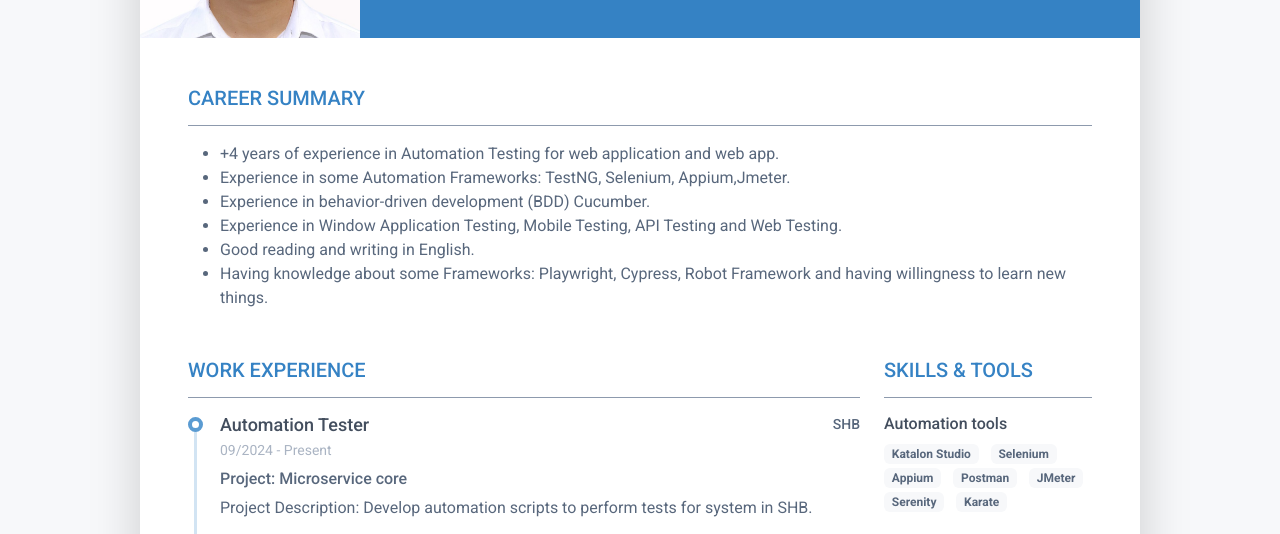
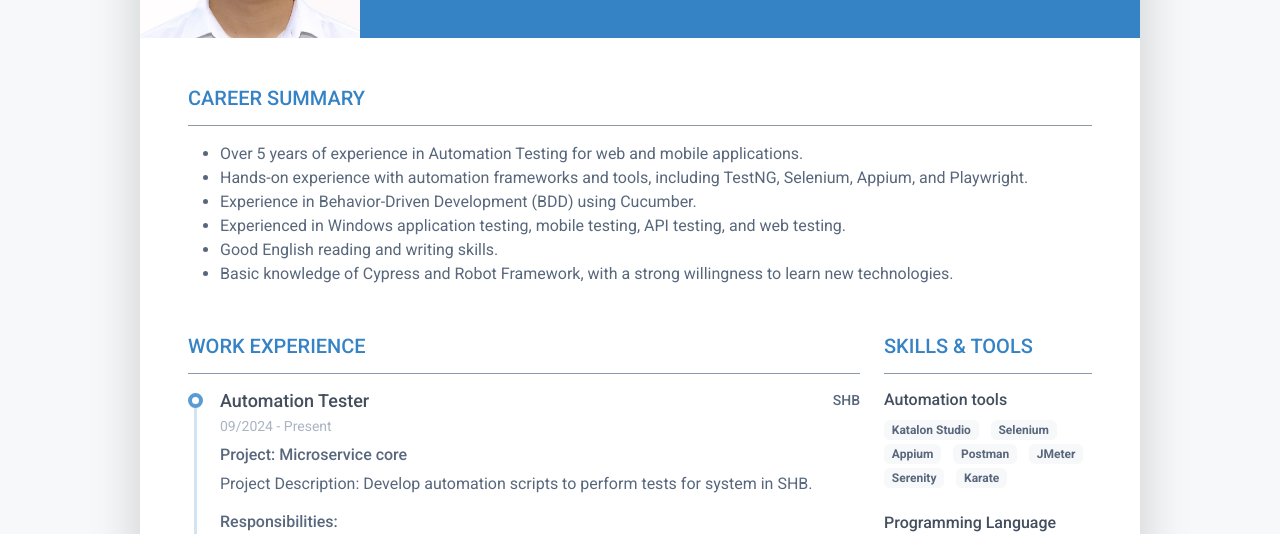
Before and after one commit to buihuyhoang170897/buihuyhoang170897.github.io, a plain HTML site: page index.html in a window 1280 px wide. Shown: the part 212-746 px from the top of the page. Drawn offline with Linux system fonts and the light colour scheme.

Commit message:
update t5/2026

```diff
--- a/index.html
+++ b/index.html
@@ -71,14 +71,12 @@
                 <h2 class="resume-section-title text-uppercase font-weight-bold pb-3 mb-3">Career Summary</h2>
                 <div class="resume-section-content">
                     <ul>
-                        <li>+4 years of experience in Automation Testing for web application and web app.</li>
-                        <li>Experience in some Automation Frameworks: TestNG, Selenium, Appium,Jmeter.</li>
-                        <li>Experience in behavior-driven development (BDD) Cucumber.</li>
-                        <li>Experience in Window Application Testing, Mobile Testing, API Testing and Web Testing.</li>
-                        <li>Good reading and writing in English.</li>
-                        <li>Having knowledge about some Frameworks: Playwright, Cypress, Robot Framework and having
-                            willingness to learn new things.
-                        </li>
+                        <li>Over 5 years of experience in Automation Testing for web and mobile applications.</li>
+                        <li>Hands-on experience with automation frameworks and tools, including TestNG, Selenium, Appium, and Playwright.</li>
+                        <li>Experience in Behavior-Driven Development (BDD) using Cucumber.</li>
+                        <li>Experienced in Windows application testing, mobile testing, API testing, and web testing.</li>
+                        <li>Good English reading and writing skills.</li>
+                        <li>Basic knowledge of Cypress and Robot Framework, with a strong willingness to learn new technologies.</li>
                     </ul>
                 </div>
             </section><!--//summary-section-->
```
